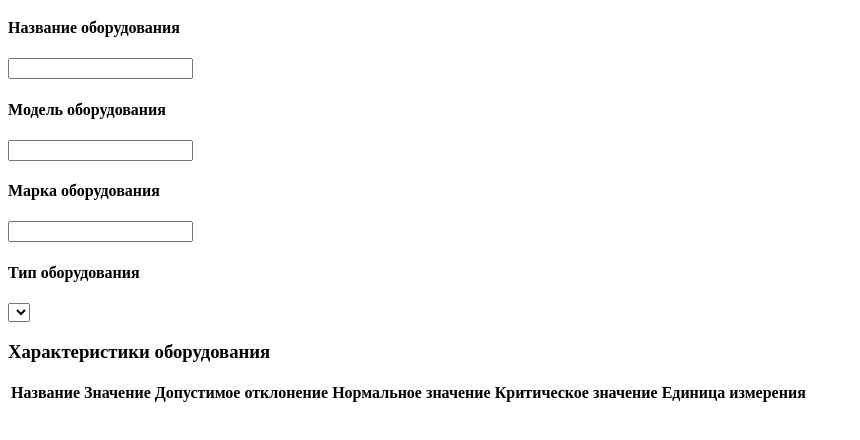
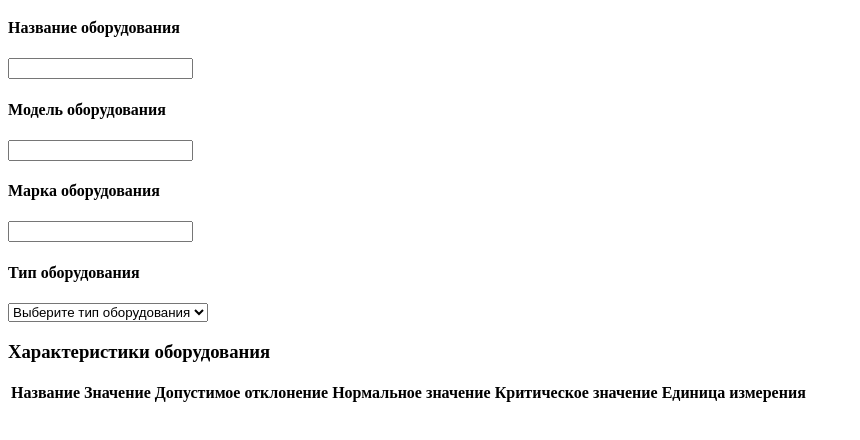
Before and after one commit to Bonbonsurce/TechodarStatistic, a website: page public/equipment_add.html in a window 1280 px wide. Shown: the part 136-576 px from the top of the page, without its empty margins (0-860 px from the left). Drawn offline with Linux system fonts and the light colour scheme.

Commit message:
something

```diff
--- a/public/equipment_add.html
+++ b/public/equipment_add.html
@@ -29,6 +29,7 @@
         <div class="choose_checkbox">
             <h4>Тип оборудования</h4>
             <select id="select_type" name="type_equip">
+                <option selected disabled>Выберите тип оборудования</option>
             </select>
         </div>
     </main>
```
Also changed, not shown: public/add_type_eq.html (line endings or trailing spaces).
